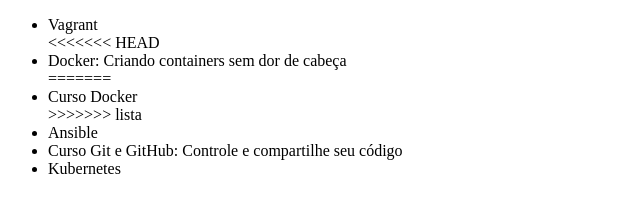
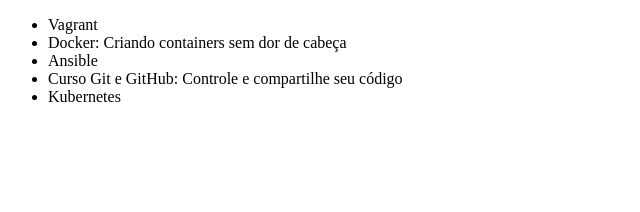
Before and after one commit to maycon3/alura-git, a plain HTML site: page index.html in a window 1280 px wide. Shown: the whole page, without its empty margins (0-640 px from the left). Drawn offline with Linux system fonts and the light colour scheme.

Commit message:
não sei qual foi a alteração - alteração pertida da aula

```diff
--- a/index.html
+++ b/index.html
@@ -7,11 +7,7 @@
 <body>
     <ul>
         <li>Vagrant</li>
-<<<<<<< HEAD
         <li>Docker: Criando containers sem dor de cabeça</li>
-=======
-        <li>Curso Docker</li>
->>>>>>> lista
         <li>Ansible</li>
         <li>Curso Git e GitHub: Controle e compartilhe seu código</li>
         <li>Kubernetes</li>
```
